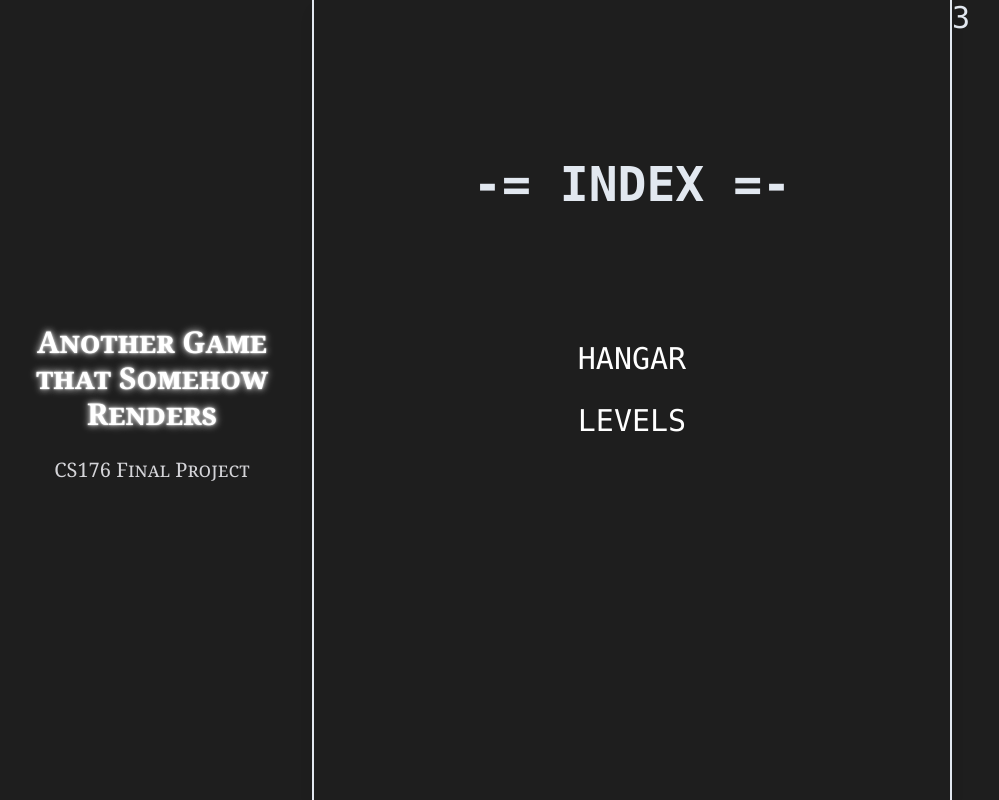
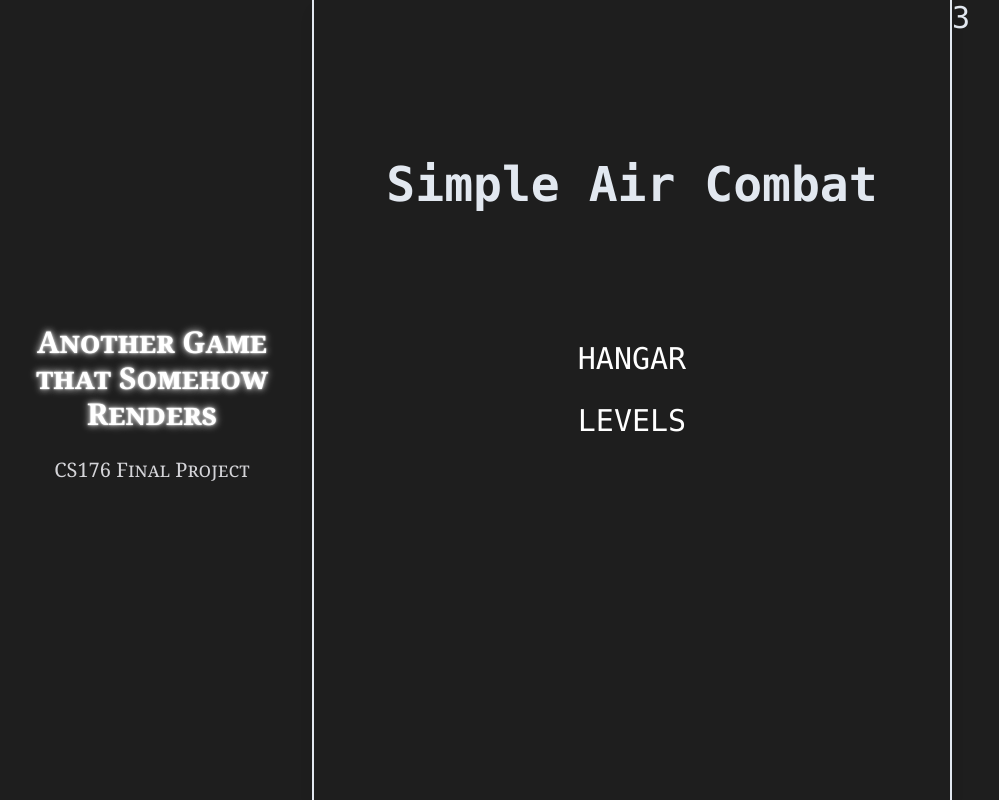
Before and after one commit to YBRua/CS176, a React (Vite) app in the folder final-project-game/: page / in a window 1280 px wide. Shown: the whole page, without its empty margins (8-1007 px from the left). Built offline with nearby package versions, Linux system fonts and the light colour scheme.

Commit message:
Optimized file structure

```diff
--- a/final-project-game/src/components/AircraftItem.tsx
+++ b/final-project-game/src/components/AircraftItem.tsx
@@ -1,5 +1,5 @@
 import { HoverGlowButton } from "./HoverGlowButton";
-import { Aircraft, resolveAircraftImagePath } from "../data/aircraft";
+import { Aircraft, resolveAircraftImagePath } from "../data/aircraft/aircraft";
 
 import "../styles/AircraftItem.css";
 
--- a/final-project-game/src/components/IndexTitle.tsx
+++ b/final-project-game/src/components/IndexTitle.tsx
@@ -3,7 +3,7 @@ import "../styles/main.css";
 export function IndexTitle() {
   return (
     <div className="flex flex-col gap-2 justify-center items-center mt-32 mb-24">
-      <h3 className="text-5xl font-bold py-8">-= INDEX =-</h3>
+      <h3 className="text-5xl font-bold py-8">Simple Air Combat</h3>
     </div>
   );
 }
--- a/final-project-game/src/views/AircraftView.tsx
+++ b/final-project-game/src/views/AircraftView.tsx
@@ -1,5 +1,5 @@
 import { AircraftItem } from "../components/AircraftItem";
-import { loadAircrafts } from "../data/aircraft";
+import { loadAircrafts } from "../data/aircraft/aircraft";
 
 import "../styles/main.css";
 
```
Also changed, not shown: final-project-game/src/data/aircraft/aircraft.json (renamed from final-project-game/src/data/aircraft.json), final-project-game/src/data/aircraft/aircraft.ts (renamed from final-project-game/src/data/aircraft.ts).
